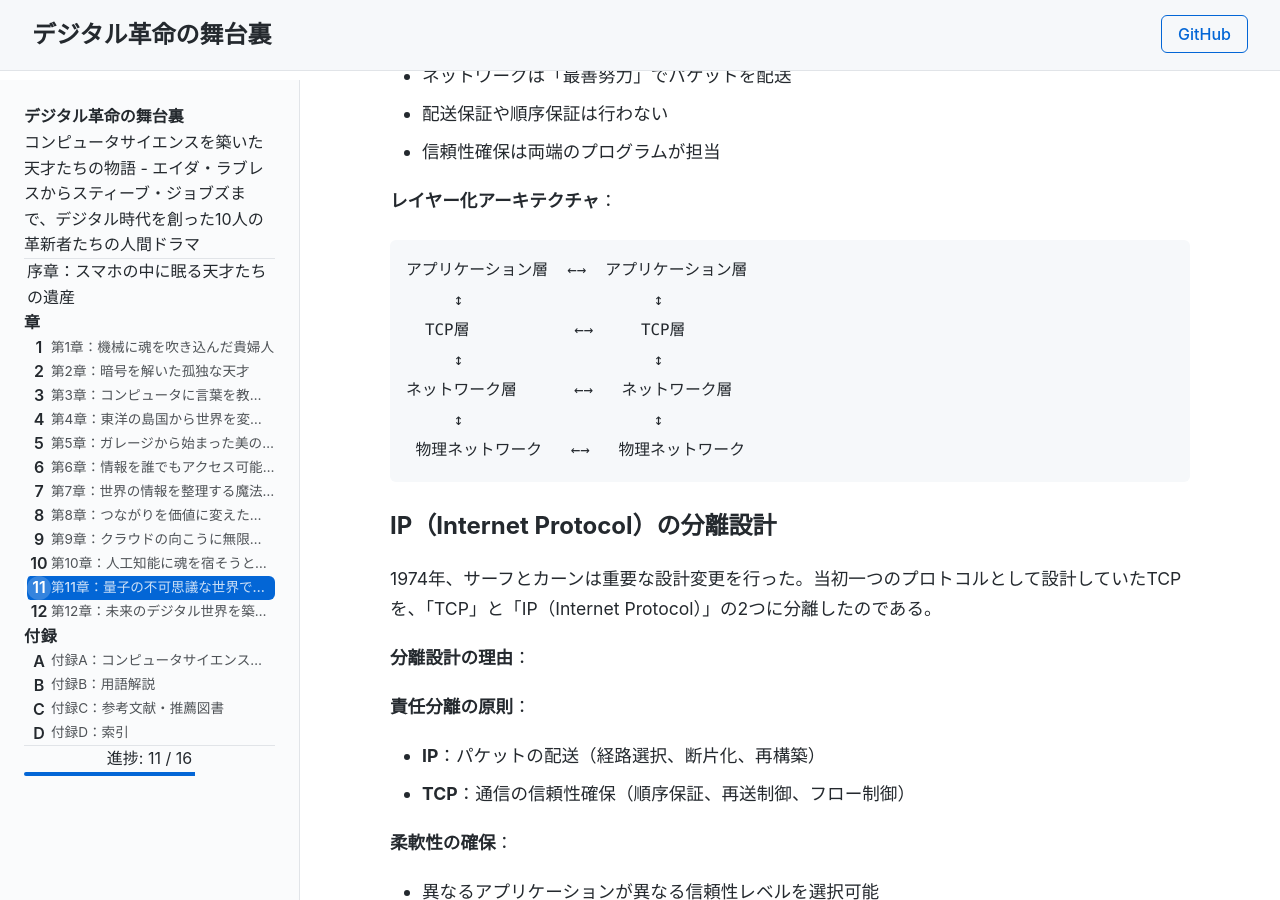
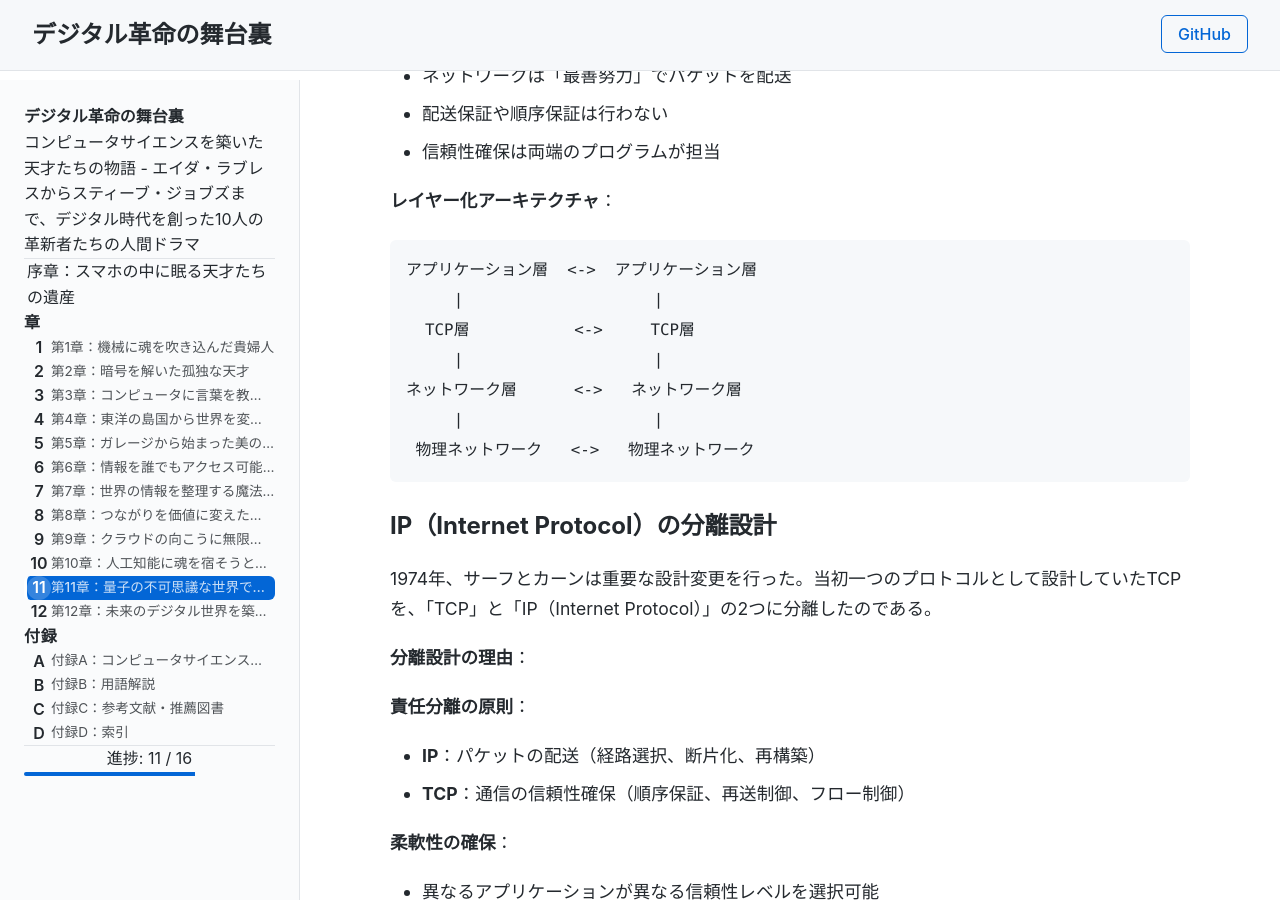
Before and after one commit to itdojp/cs-visionaries-book, a Jekyll site: the page built from docs/chapters/chapter11.md, in a window 1280 px wide and 900 px high, scrolled down 4927 px. Built offline with Jekyll 4.4.1, drawn with Linux system fonts in a browser that asks for light colours.

Commit message:
Fix Jekyll build errors by replacing special characters in code blocks
- Replace arrow symbols (↓, ←→, ↕) with ASCII equivalents (<->,  < /dev/null | )
- Add language tags (text) to code blocks containing diagrams
- These changes resolve Jekyll parsing issues that were causing build failures

Fixes issues in:
- Chapter 7: Network database diagram
- Chapter 11: TCP/IP architecture diagrams
- Chapter 14: Microservices and edge computing diagrams
- Chapter 16: Neural network structure diagrams

````diff
--- a/docs/chapters/chapter11.md
+++ b/docs/chapters/chapter11.md
@@ -120,7 +120,7 @@ title: "第11章：インターネットの心臓を設計した二人の建築
 **TCPの基本設計理念**：
 
 **End-to-End原則**：
-```
+```text
 ネットワークの複雑性を中間ノードに持たせず、
 通信の両端（End）で全責任を負う
 ↓
@@ -134,14 +134,14 @@ title: "第11章：インターネットの心臓を設計した二人の建築
 - 信頼性確保は両端のプログラムが担当
 
 **レイヤー化アーキテクチャ**：
-```
-アプリケーション層  ←→  アプリケーション層
-     ↕                    ↕
-  TCP層           ←→     TCP層
-     ↕                    ↕
-ネットワーク層      ←→   ネットワーク層
-     ↕                    ↕
- 物理ネットワーク   ←→   物理ネットワーク
+```text
+アプリケーション層  <->  アプリケーション層
+     |                    |
+  TCP層           <->     TCP層
+     |                    |
+ネットワーク層      <->   ネットワーク層
+     |                    |
+ 物理ネットワーク   <->   物理ネットワーク
 ```
 
 ### IP（Internet Protocol）の分離設計
````
Also changed, not shown: docs/chapters/chapter07.md (+4 -4 lines), docs/chapters/chapter14.md (+7 -7 lines), docs/chapters/chapter16.md (+4 -4 lines).
